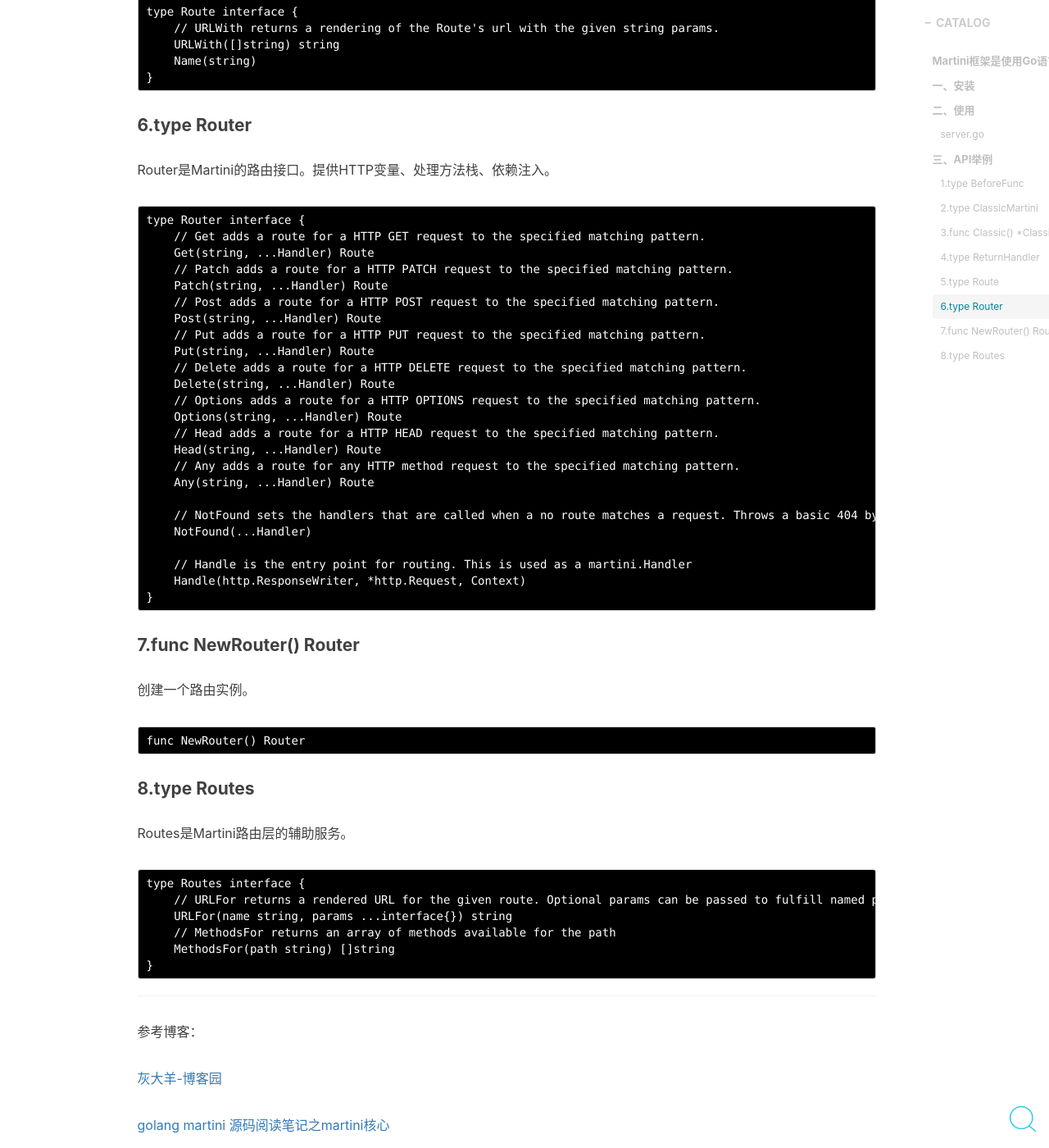
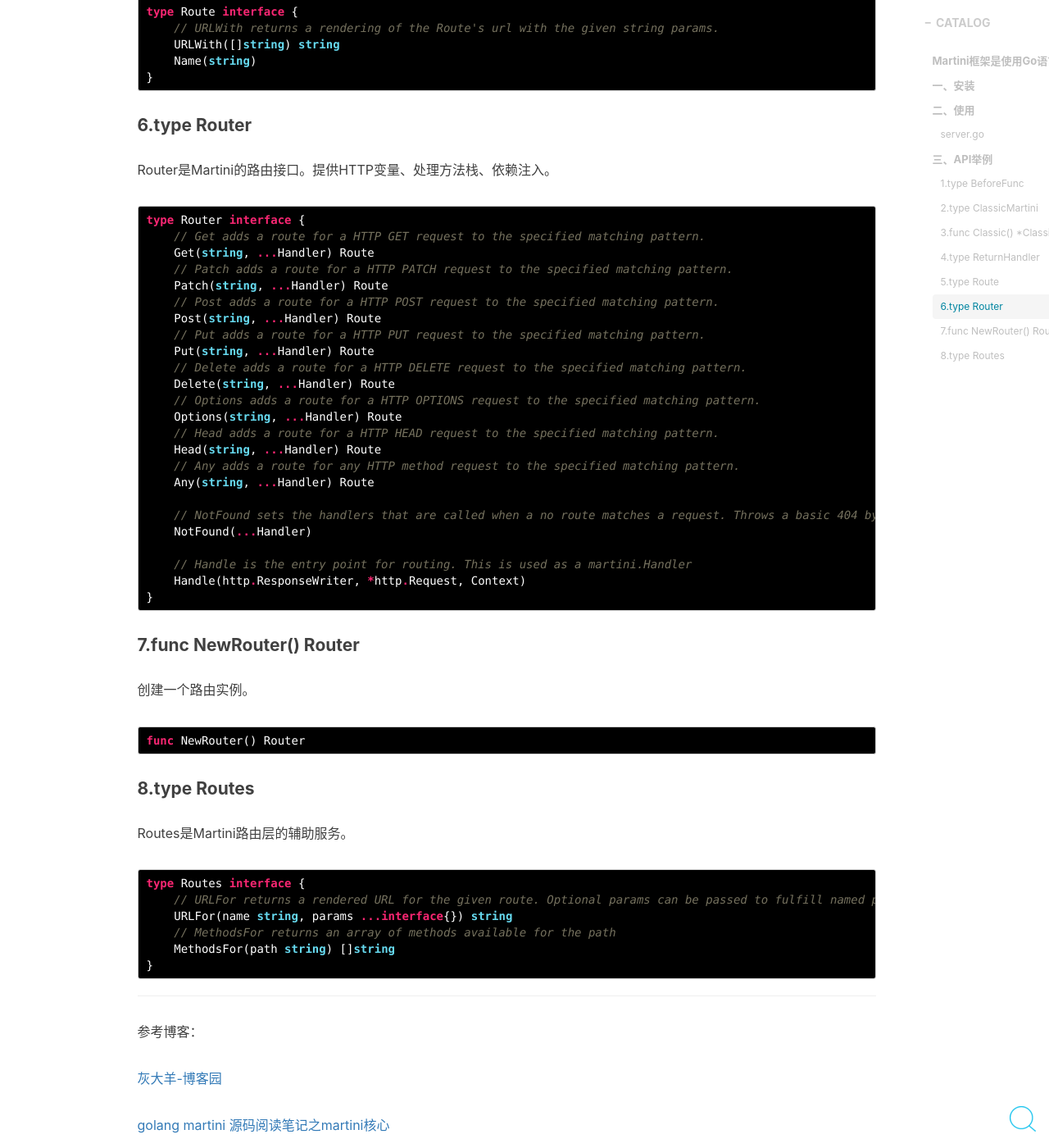
Before and after one commit to Tomy-Lee/Tomy-Lee.github.io, a Jekyll site: the page built from _posts/2017-11-13-golang-martini.md, in a window 1280 px wide and 1400 px high, scrolled down 2652 px. Shown: the whole window at 82% size. Built offline with Jekyll 4.4.1, drawn with Linux system fonts in a browser that asks for light colours; nearby versions of some CDN libraries; comment, search, counter and statistics services are not loaded; some of the changed text lies outside the part shown.

Commit message:
Update 2017-11-13-golang-martini.md

````diff
--- a/_posts/2017-11-13-golang-martini.md
+++ b/_posts/2017-11-13-golang-martini.md
@@ -21,7 +21,7 @@
 可以使用如下的代码来测试我们安装的包是否可用：
 
 #### server.go
-```
+```go
 package main
 
 import "github.com/codegangsta/martini"
@@ -36,7 +36,7 @@
 ```
 在命令行中输入下面的命令运行上面的代码：
 
-```
+```go
 go run server.go
 ```
 接下来可以使用如下的网址访问应用：
@@ -45,7 +45,7 @@
 ---
 ### 三、API举例
 常量用于指定应用所处的环境：
-```
+```go
 const (
     Dev  string = "development"
     Prod string = "production"
@@ -53,20 +53,20 @@
 )
 ```
 变量控制应用所处的环境：
-```
+```go
 var Env = Dev
 ```
 
 #### 1.type BeforeFunc
 
 BeforeFunc类型的方法在ResponseWriter方法被生效前调用。
-```
+```go
 type BeforeFunc func(ResponseWriter)
 ```
 
 #### 2.type ClassicMartini
 带有典型方法的Martini实例类型。
-```
+```go
 type ClassicMartini struct {
     *Martini
     Router
@@ -75,17 +75,17 @@
 
 #### 3.func Classic() *ClassicMartini
 使用这个方法创建一个典型的Martini实例。可以使用这个Martini实例来进行应用的管理：
-```
+```go
 func Classic() *ClassicMartini
 ```
 #### 4.type ReturnHandler
 ReturnHandler是Martini提供的用于路由处理并返回内容的服务。ReturnHandler对于向基于值传递的ResponseWriter写入是可响应的。
-```
+```go
 type ReturnHandler func(Context, []reflect.Value)
 ```
 #### 5.type Route
 Route是一个用于表示Martini路由层的接口。
-```
+```go
 type Route interface {
     // URLWith returns a rendering of the Route's url with the given string params.
     URLWith([]string) string
@@ -94,7 +94,7 @@
 ```
 #### 6.type Router
 Router是Martini的路由接口。提供HTTP变量、处理方法栈、依赖注入。
-```
+```go
 type Router interface {
     // Get adds a route for a HTTP GET request to the specified matching pattern.
     Get(string, ...Handler) Route
@@ -123,13 +123,13 @@
 
 #### 7.func NewRouter() Router
 创建一个路由实例。
-```
+```go
 func NewRouter() Router
 ```
 
 #### 8.type Routes
 Routes是Martini路由层的辅助服务。
-```
+```go
 type Routes interface {
     // URLFor returns a rendered URL for the given route. Optional params can be passed to fulfill named parameters in the route.
     URLFor(name string, params ...interface{}) string
````
